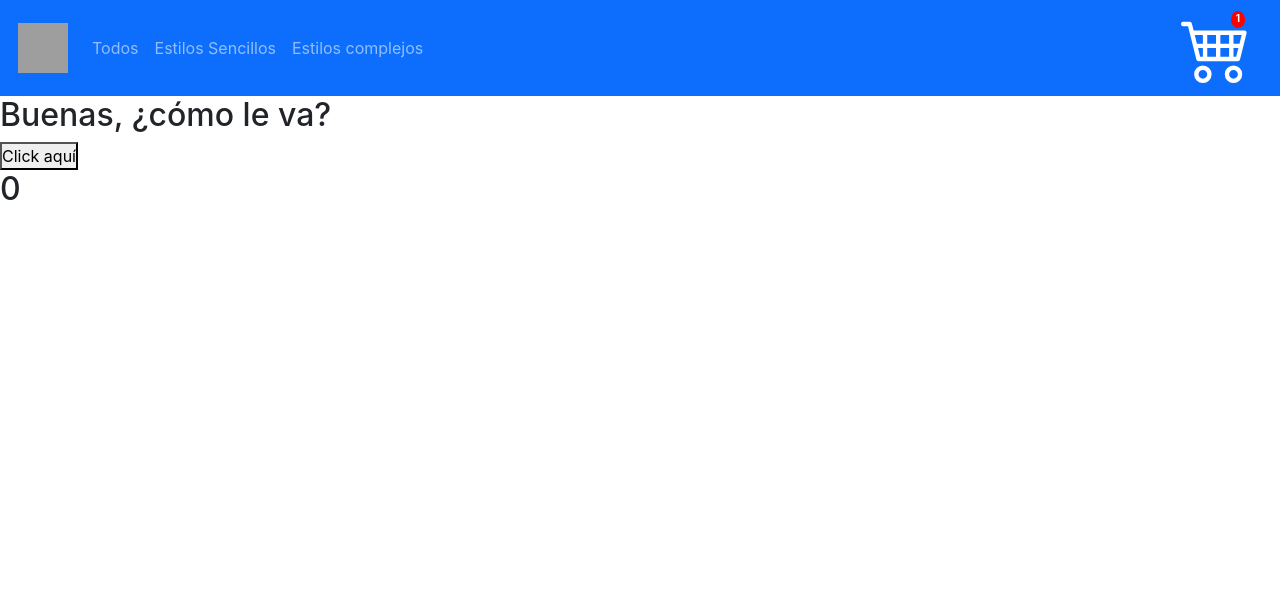
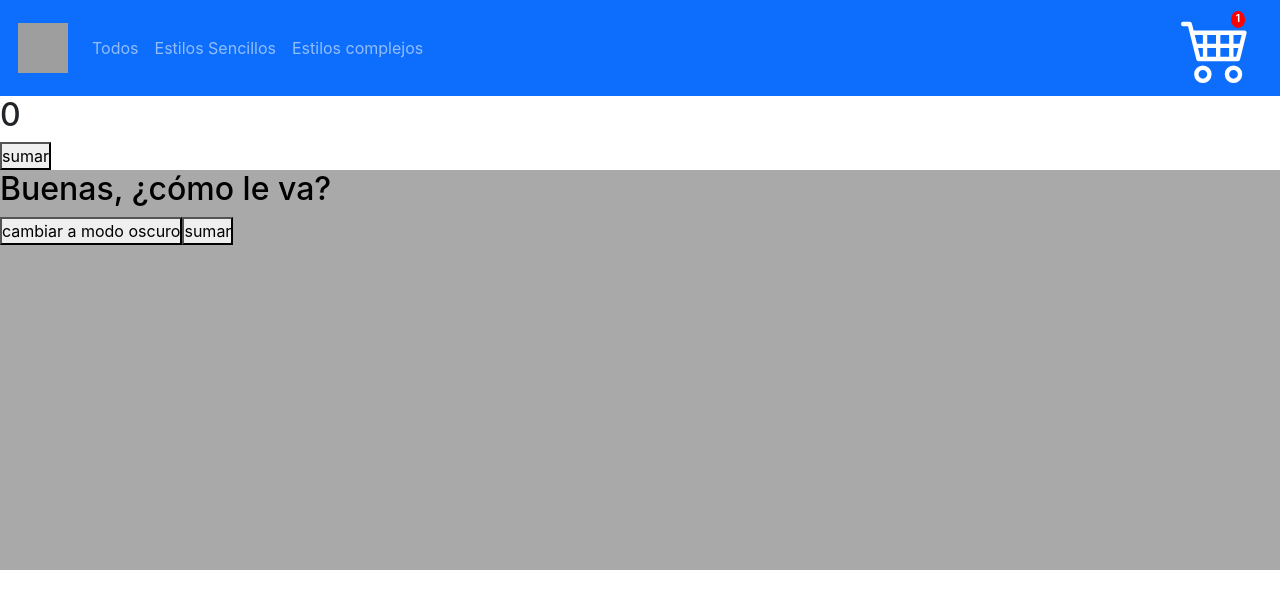
Before and after one commit to YannMaya/proyecto-react-ecommerce, a React (Create React App) app: page / in a window 1280 px wide. Shown: the top 608 px of the page. Built offline with nearby package versions, Linux system fonts and the light colour scheme; grey boxes are pictures that could not be loaded.

Commit message:
intento contador de boton

```diff
--- a/src/App.js
+++ b/src/App.js
@@ -1,3 +1,4 @@
+import Counter from "./components/counter/Counter";
 import ItemListContainer from "./components/itemListContainer/ItemListContainer";
 import Navegacion from "./components/navBar/NavBar";
 
@@ -5,11 +6,14 @@ function App() {
   return (
     <div>
       <Navegacion />
+      <Counter />
       <ItemListContainer greetings={"Buenas, ¿cómo le va?"}/>
     </div>
+
   );
 }
 
 export default App;
 
 //componentes en mayuscula siempre
+//si quiero pasar parametros, los paso en forma de atributos a={""} b={true}
--- a/src/components/counter/counter.jsx
+++ b/src/components/counter/counter.jsx
@@ -0,0 +1,17 @@
+import { useState } from "react"
+import CustomButton from "../customButton/CustomButton"
+
+const Counter = () => {
+
+  const [counter, setCounter] = useState(0)
+
+  return (
+    <div>
+      <h2>{counter}</h2>
+      <CustomButton text={"sumar"} counter={counter} setCounter={setCounter}/>
+    </div>
+  )
+}
+
+export default Counter
+//el padre es el que renderisa al hijo
--- a/src/components/customButton/customButton.jsx
+++ b/src/components/customButton/customButton.jsx
@@ -1,24 +1,30 @@
-//hook funciones incorporadas en react
-//useState = estado
+//hook =  funciones incorporadas en react
+//useState = estado = variables
 
 import {useState} from "react"
 
-const CustomButton = () => {
+const CustomButton = ({text}) => {
 
-    const miEstado = useState()
-    console.log(miEstado)
+    /* const miEstado = useState(20)
+    let counter = miEstado[0]
+    let setCounter = miEstado[1] */
 
-    const counter = 0
+    const [counter, setCounter] = useState(0)
 
-    const sumar = () =>{
+    console.log(counter)
+    console.log(setCounter)
+
+    /* let counter = 0; */
+
+    /* const sumar = () =>{
         //mutando el valor del contador (reasignar valor)
-        counter ++
-    }
+        setCounter(counter + 1)
+    } */
 
     return (
     <>
-        <button onClick={sumar}>Click aquí</button>
-        <h2>{counter}</h2>
+        <button onClick={setCounter}>{text}</button>
+
     </>
 )
 }
--- /dev/null
+++ b/src/components/itemListContainer/ItemListContainer.css
@@ -0,0 +1,13 @@
+.container-items-dark{
+    width: 100%;
+    height: 50vh;
+    background-color: black;
+    color: white
+}
+
+.container-items-light{
+    width: 100%;
+    height: 50vh;
+    background-color: darkgrey;
+    color: black;
+}
--- a/src/components/itemListContainer/ItemListContainer.jsx
+++ b/src/components/itemListContainer/ItemListContainer.jsx
@@ -1,13 +1,27 @@
-import React from 'react'
-import CustomButton from "../customButton/customButton"
+import { useEffect, useState } from "react"
+import "./ItemListContainer.css"
 
 const ItemListContainer = ( { greetings } ) => {
+
+    const [isDark , setIsDark] = useState(false)
+    const [num , setNum ] = useState(0)
+
+    const tooggleMode = () =>{
+        setIsDark(!isDark) //flag state
+    }
+
+    console.log(isDark)
+    useEffect(()=>{console.log("hola desde el efecto con array de dependencias")},[num])//arreglo de dependencias, se monta solo la primera vez que se monta el componente. Manejar tareas pesadas que quiero mantener y no pedir cada vez que se haga una peticion
+
     return (
-        <div>
+        <div className={isDark ? "container-items-dark" : "container-items-light"}>
             <h2>{greetings}</h2>
-            <CustomButton />
+            <button onClick={tooggleMode}>{isDark ? "cambiar a modo claro" : "cambiar a modo oscuro"}</button>
+            <button onClick={()=>setNum(num + 1)}>sumar</button>
         </div>
     )
 }
 
 export default ItemListContainer
+
+//useEffect se dispara al final de que se cargan todas las partes del componente
```
